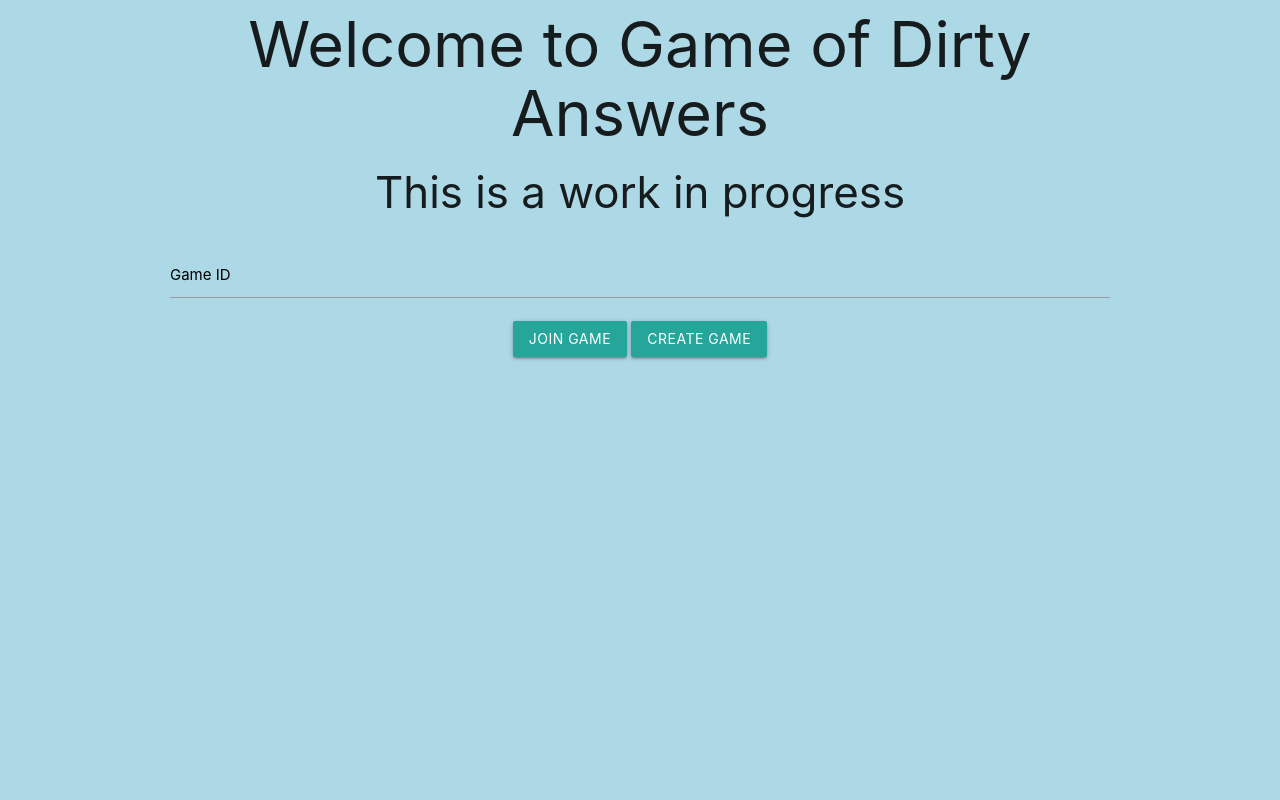
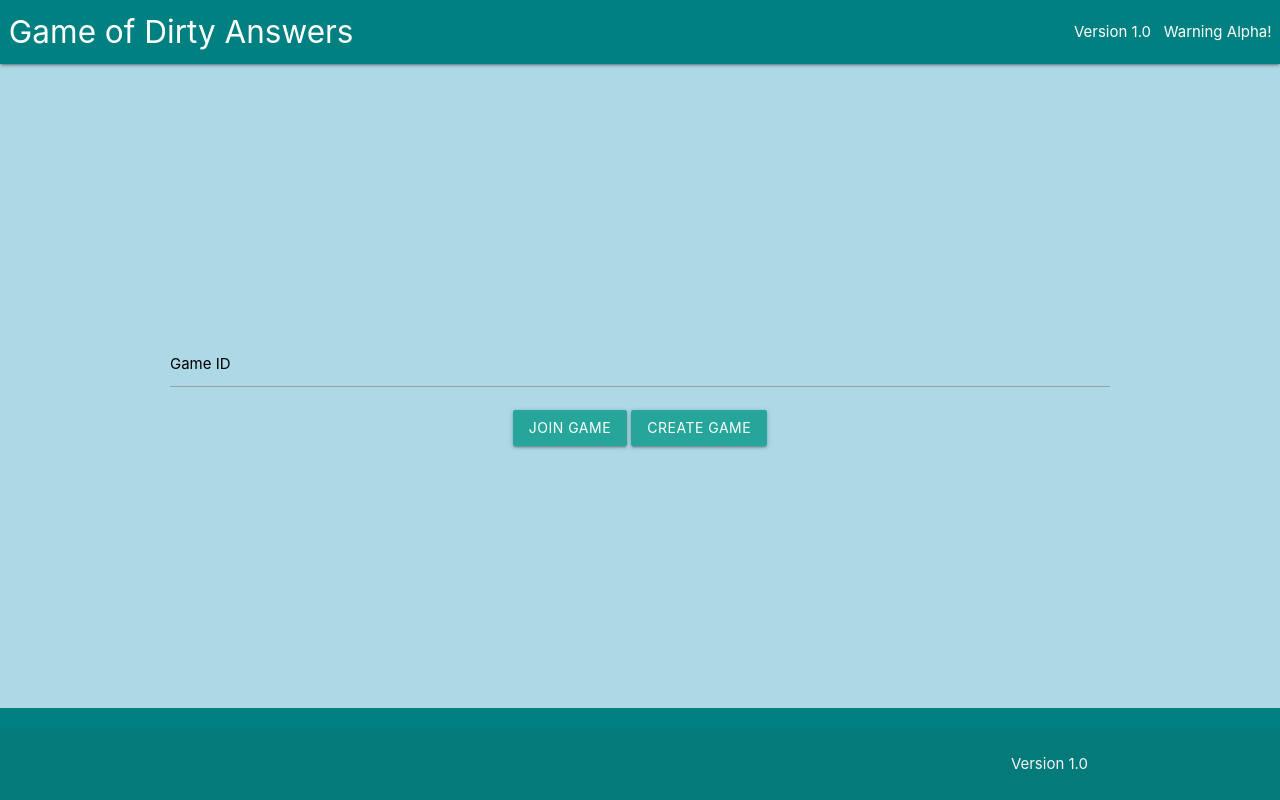
Before and after one commit to hickorysb/goda, a website: page GameOfDirtyAnswers/public/index.html in a window 1280 px wide. Drawn offline with nearby package versions, Linux system fonts and the light colour scheme; no server answers.

Commit message:
Improved UI Design.

```diff
--- a/GameOfDirtyAnswers/public/css/main.css
+++ b/GameOfDirtyAnswers/public/css/main.css
@@ -1,8 +1,11 @@
 body {
     background-color: lightblue;
+    display: flex;
+    min-height: 100vh;
+    flex-direction: column;
 }
 
-.center {
+.centerm {
     margin: auto;
     width: 75%;
     text-align: center;
@@ -15,6 +18,10 @@ body {
 
 .collapsible-body {
     background-color: white;
+}
+
+main {
+    flex: 1 0 auto;
 }
 
 .nav-wrapper {
@@ -30,6 +37,10 @@ body {
     margin: auto;
 }
 
+.collection {
+    margin: 10px;
+}
+
 .loading {
     display: flex;
     align-items: center;
@@ -42,3 +53,7 @@ body {
     right: 0;
     bottom: 0;
 }
+
+.page-footer {
+    background-color: teal;
+}
--- a/GameOfDirtyAnswers/public/index.html
+++ b/GameOfDirtyAnswers/public/index.html
@@ -11,9 +11,16 @@
 <body onload="create();">
     <script src="/socket.io/socket.io.js"></script>
     <script src="/js/gameRoom.js"></script>
-    <h1 class="center">Welcome to Game of Dirty Answers</h1>
-    <h3 class="center">This is a work in progress</h3>
-    <div class="center">
+    <nav>
+        <div class="nav-wrapper">
+            <a href="#" class="brand-logo">&nbspGame of Dirty Answers</a>
+            <ul id="nav-mobile" class="right hide-on-med-and-down">
+                <li>Version 1.0&nbsp&nbsp&nbsp</li>
+                <li>Warning Alpha!&nbsp&nbsp</li>
+            </ul>
+        </div>
+    </nav>
+    <div class="centerm">
         <div class="input-field">
             <input type="text" id="gameIDEntry" />
             <label for="gameIDEntry">Game ID</label>
@@ -25,5 +32,12 @@
         <p style="display: none; color: red;" id="gameAlreadyStartedError">Game already started.</p>
         <p style="display: none; color: red;" id="gameFullError">Game is full.</p>
     </div>
+    <footer class="page-footer">
+        <div class="footer-copyright">
+            <div class="container">
+                <p class="grey-text text-lighten-4 right">Version 1.0</p>
+            </div>
+        </div>
+    </footer>
 </body>
 </html>
```
Also changed, not shown: GameOfDirtyAnswers/public/game.html (+21 -7 lines), GameOfDirtyAnswers/public/gameover.html (+16 -0 lines).
